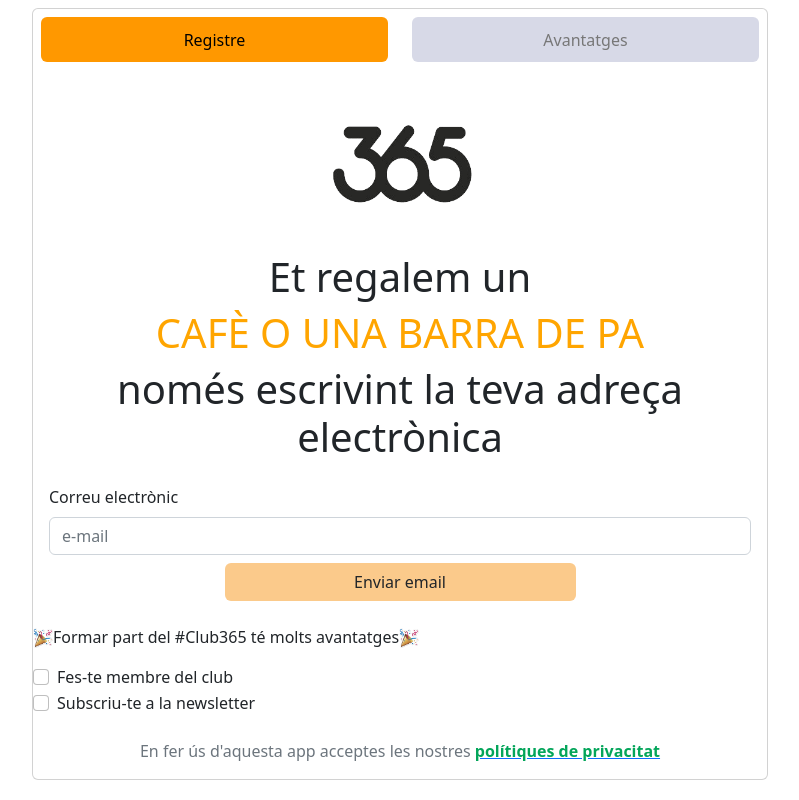
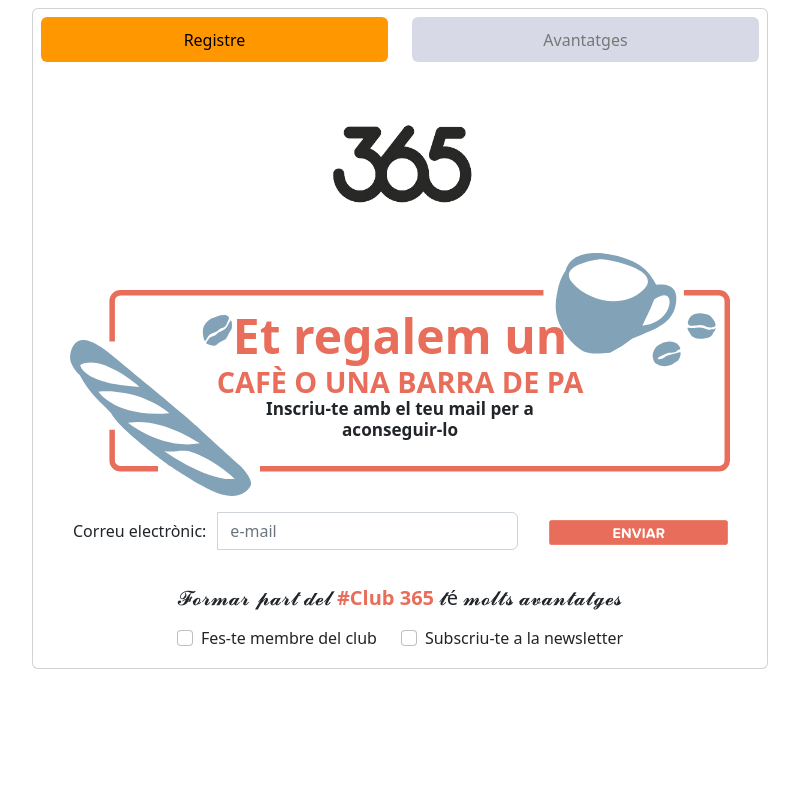
Before and after one commit to ismaelIt365/Projecto_Tarjeta_Cliente, a Vue app: page / in a window 1280 px wide. Shown: the whole page, without its empty margins (240-1039 px from the left). Built offline with nearby package versions, Linux system fonts and the light colour scheme.

Commit message:
cambios del diseño echo

```diff
--- a/src/components/Login.vue
+++ b/src/components/Login.vue
@@ -39,14 +39,31 @@
             style="width: 15rem"
           />
           <div v-if="changecolor" class="div text-center">
+            <div style="position: relative; text-align: center">
+              <!-- Imagen SVG como fondo -->
+              <img
+                src="../assets/Recurso7.svg"
+                alt="Recurso 7"
+                style="width: 90%; height: auto"
+              />
+
+              <!-- Texto posicionado sobre la imagen -->
+              <div class="texto-sobre-imagen">
                 <h1>Et regalem un</h1>
-            <h1 style="color: orange">CAFÈ O UNA BARRA DE PA</h1>
-            <h1>només escrivint la teva adreça electrònica</h1>
+                <h2>CAFÈ O UNA BARRA DE PA</h2>
+                <h5>Inscriu-te amb el teu mail per a aconseguir-lo</h5>
+              </div>
+            </div>
           </div>
           <template v-if="!mostrarForm">
-            <div v-if="changecolor" class="card-body col-md-12">
-              <label for="inputEmail" class="form-label"
-                >Correu electrònic</label
+            <div v-if="changecolor" class="card-body row ms-2 g-2">
+              <div class="col-12 col-md-8">
+                <div class="input-group mb-3">
+                  <span
+                    class="input-group-text border-0 texto"
+                    style="background-color: white"
+                    id="basic-addon1"
+                    >Correu electrònic:</span
                   >
                   <input
                     v-model="email"
@@ -55,29 +72,62 @@
                     id="inputEmail"
                     placeholder="e-mail"
                   />
-              <div class="text-center">
-                <button
-                  @click="enviarCorreo()"
-                  class="btn w-50 mt-2"
-                  style="background-color: #fbca8b"
-                >
-                  Enviar email
+                </div>
+              </div>
+              <div class="col-12 col-md-4">
+                <button @click="enviarCorreo()" class="btn w-100">
+                  <img
+                    src="../assets/Recurso8.svg"
+                    alt="Recurso 7"
+                    style="width: 90%; height: auto"
+                  />
                 </button>
               </div>
             </div>
           </template>
-
-          <div v-if="changecolor" class="div mt-2">
-            <p>
-              <img src="../assets/gorrito.png" alt="" width="20" />Formar part
-              del #Club365 té molts avantatges<img
-                src="../assets/gorrito.png"
-                alt=""
-                width="20"
-              />
-            </p>
+          <div v-if="changecolor" class="mt-1 text-center">
+            <h5 class="texto">
+              𝓕𝓸𝓻𝓶𝓪𝓻 𝓹𝓪𝓻𝓽 𝓭𝓮𝓵
+              <span style="color: #e86d5a; font-weight: bold">#Club 365 </span>
+              𝓽é 𝓶𝓸𝓵𝓽𝓼 𝓪𝓿𝓪𝓷𝓽𝓪𝓽𝓰𝓮𝓼
+            </h5>
           </div>
 
+          <div
+            v-if="changecolor"
+            class="d-flex flex-wrap justify-content-center p-2 mb-2"
+          >
+            <div class="form-check me-2 me-md-4 mb-2 mb-md-0">
+              <input
+                v-model="mostrarForm"
+                class="form-check-input"
+                type="checkbox"
+                id="flexCheckDefault"
+              />
+              <label class="form-check-label texto" for="flexCheckDefault">
+                Fes-te membre del club
+              </label>
+            </div>
+            <div class="form-check">
+              <input
+                v-model="newsletter"
+                class="form-check-input"
+                type="checkbox"
+                id="flexCheckNewsletter"
+              />
+              <label class="form-check-label texto" for="flexCheckNewsletter">
+                Subscriu-te a la newsletter
+              </label>
+            </div>
+            <!-- <p class="text-center mt-4 text-muted">
+              En fer ús d'aquesta app acceptes les nostres
+              <router-link to="/Politicas">
+                <span class="fw-bold" style="color: #03a55a"
+                  >polítiques de privacitat</span
+                >
+              </router-link>
+            </p> -->
+          </div>
           <template v-if="mostrarForm">
             <div v-if="changecolor" class="card-body">
               <div class="row g-3">
@@ -149,40 +199,6 @@
               </div>
             </div>
           </template>
-          <div v-if="changecolor">
-            <div class="form-check">
-              <input
-                v-model="mostrarForm"
-                class="form-check-input"
-                type="checkbox"
-                value=""
-                id="flexCheckDefault"
-              />
-              <label class="form-check-label" for="flexCheckDefault">
-                Fes-te membre del club
-              </label>
-            </div>
-            <div class="form-check">
-              <input
-                v-model="newsletter"
-                class="form-check-input"
-                type="checkbox"
-                value=""
-                id="flexCheckDefault"
-              />
-              <label class="form-check-label" for="flexCheckDefault">
-                Subscriu-te a la newsletter
-              </label>
-            </div>
-            <p class="text-center mt-4 text-muted">
-              En fer ús d'aquesta app acceptes les nostres
-              <router-link to="/Politicas">
-                <span class="fw-bold" style="color: #03a55a"
-                  >polítiques de privacitat</span
-                >
-              </router-link>
-            </p>
-          </div>
 
           <!-- ventajas -->
           <div v-if="changecolor == false" class="card-body">
@@ -473,4 +489,51 @@ export default {
   color: rgb(119, 119, 119) !important;
   padding: 0.6rem !important;
 }
+/* Estilos por defecto */
+.texto-sobre-imagen {
+  position: absolute;
+  top: 50%;
+  left: 50%;
+  transform: translate(-50%, -50%);
+  text-align: center;
+}
+
+.texto-sobre-imagen h1 {
+  color: #e86d5a;
+  margin: 0;
+  font-size: 3em;
+  font-weight: bold;
+}
+
+.texto-sobre-imagen h2 {
+  color: #e86d5a;
+  margin: 0;
+  font-size: 1.8em;
+  font-weight: bold;
+}
+
+.texto-sobre-imagen h5 {
+  margin: 0;
+  font-size: 1.07em;
+  font-weight: bold;
+}
+
+/* Media queries para ajustar los estilos en dispositivos más pequeños */
+@media (max-width: 810px) {
+  .texto-sobre-imagen h1 {
+    font-size: 0.9em; /* Tamaño más pequeño para móviles */
+  }
+
+  .texto-sobre-imagen h2 {
+    font-size: 0.9em; /* Tamaño más pequeño para móviles */
+  }
+
+  .texto-sobre-imagen h5 {
+    font-size: 0.7em; /* Tamaño más pequeño para móviles */
+    font-weight: bold;
+  }
+  .texto {
+    font-size: 0.7em; /* Tamaño más pequeño para móviles */
+  }
+}
 </style>
```
Also changed, not shown: src/assets/Recurso7.svg (added), src/assets/Recurso8.svg (added). Lines whose indentation alone changed are shown as unchanged.
